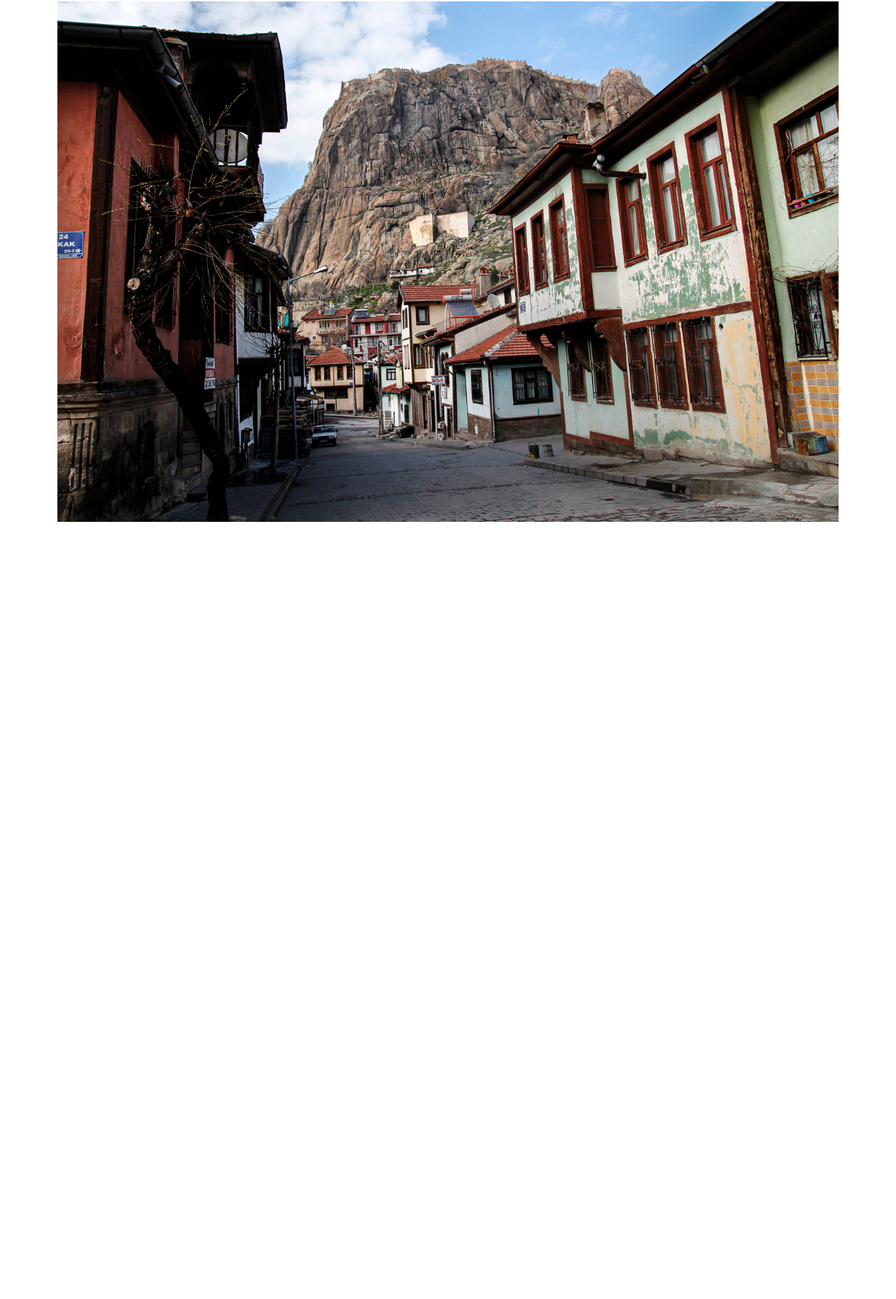
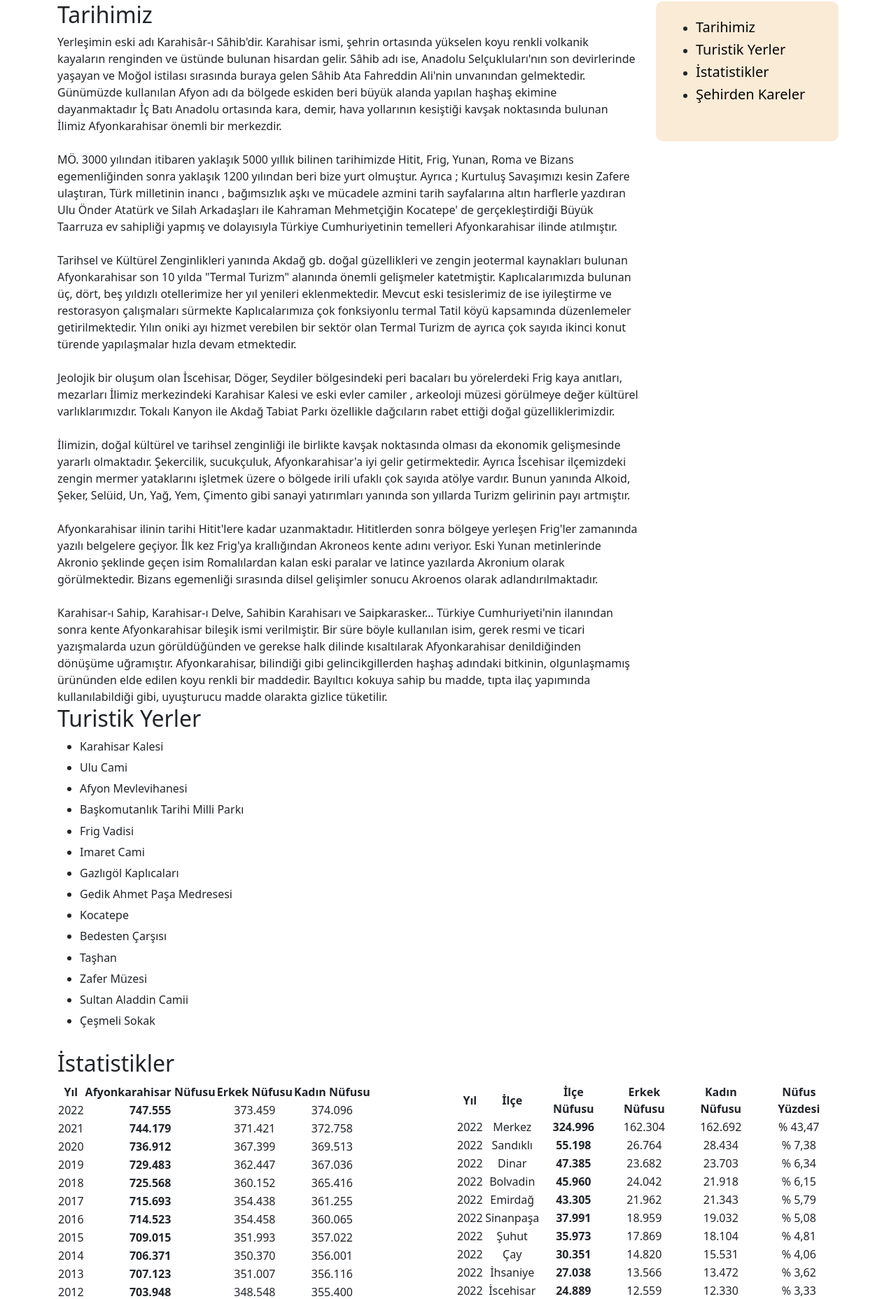
Before and after one commit to alitekes1/AfyonkarahisarVeBen, a PHP site: page /sehrim.html in a window 1280 px wide. Shown: the part 68-1925 px from the top of the page at 70% size. Before the commit the page ends 814 px from the top, so only its background shows below. Run offline with PHP 8.4, Linux system fonts and the light colour scheme.

Commit message:
şehrim.html'e bilgiler eklendi, aside oluşturuldu.

```diff
--- a/index.css
+++ b/index.css
@@ -150,3 +150,29 @@ element.style {
     width: 100%;
     height: 100%;
 }
+
+.sliderBoyut {
+    width: 100%;
+}
+
+aside {
+    background-color: antiquewhite;
+    border-radius: 10px;
+    padding: 25px;
+    height: 200px!important;
+    width: auto!important;
+}
+
+.ustbosluk {
+    padding-top: 100px;
+}
+
+th,
+td {
+    text-align: center;
+    /* hücre içeriğini ortalamak için */
+}
+a{
+    text-decoration: none;
+    color: #050505;
+}
--- a/sehrim.html
+++ b/sehrim.html
@@ -9,6 +9,13 @@
         integrity="sha384-EVSTQN3/azprG1Anm3QDgpJLIm9Nao0Yz1ztcQTwFspd3yD65VohhpuuCOmLASjC" crossorigin="anonymous">
     <link rel="stylesheet" href="index.css">
     <title>03 | Şehrimiz</title>
+    <!--FONT AWESOME-->
+    <link rel="stylesheet" href="https://cdnjs.cloudflare.com/ajax/libs/font-awesome/4.7.0/css/font-awesome.min.css">
+    <!--GOOGLE FONTS-->
+    <link rel="preconnect" href="https://fonts.gstatic.com">
+    <link href="https://fonts.googleapis.com/css2?family=Fredoka+One&family=Play&display=swap" rel="stylesheet">
+
+
 </head>
 
 <body>
@@ -39,7 +46,7 @@
                                 <a class="nav-link" href="hakkimda.html" target="_blank">Hakkımda</a>
                             </li>
                             <li class="nav-item">
-                                <a class="nav-link " href="iletisim.html"target="_blank">İletişim</a>
+                                <a class="nav-link " href="iletisim.html" target="_blank">İletişim</a>
                             </li>
 
                             <li class="nav-item">
@@ -51,21 +58,480 @@
             </nav>
         </div>
     </div>
+
     <div class="container">
+        <section class="row">
+            <div class="col-sm-9">
+                <h2 id="tarihimiz">Tarihimiz</h2>
+                Yerleşimin eski adı Karahisâr-ı Sâhib'dir. Karahisar ismi, şehrin ortasında yükselen koyu renkli
+                volkanik kayaların renginden ve üstünde bulunan hisardan gelir. Sâhib adı ise, Anadolu
+                Selçukluları'nın son devirlerinde yaşayan ve Moğol istilası sırasında buraya gelen Sâhib Ata
+                Fahreddin Ali'nin unvanından gelmektedir. Günümüzde kullanılan Afyon adı da bölgede eskiden beri
+                büyük alanda yapılan haşhaş ekimine dayanmaktadır
+                İç Batı Anadolu ortasında kara, demir, hava yollarının kesiştiği kavşak noktasında bulunan İlimiz
+                Afyonkarahisar önemli bir merkezdir.
+                <br><br>
+                MÖ. 3000 yılından itibaren yaklaşık 5000 yıllık bilinen tarihimizde Hitit, Frig, Yunan, Roma ve
+                Bizans egemenliğinden sonra yaklaşık 1200 yılından beri bize yurt olmuştur. Ayrıca ; Kurtuluş
+                Savaşımızı kesin Zafere ulaştıran, Türk milletinin inancı , bağımsızlık aşkı ve mücadele azmini
+                tarih sayfalarına altın harflerle yazdıran Ulu Önder Atatürk ve Silah Arkadaşları ile Kahraman
+                Mehmetçiğin Kocatepe' de gerçekleştirdiği Büyük Taarruza ev sahipliği yapmış ve dolayısıyla Türkiye
+                Cumhuriyetinin temelleri Afyonkarahisar ilinde atılmıştır.
+                <br><br>
+                Tarihsel ve Kültürel Zenginlikleri yanında Akdağ gb. doğal güzellikleri ve zengin jeotermal
+                kaynakları bulunan Afyonkarahisar son 10 yılda "Termal Turizm" alanında önemli gelişmeler
+                katetmiştir. Kaplıcalarımızda bulunan üç, dört, beş yıldızlı otellerimize her yıl yenileri
+                eklenmektedir. Mevcut eski tesislerimiz de ise iyileştirme ve restorasyon çalışmaları sürmekte
+                Kaplıcalarımıza çok fonksiyonlu termal Tatil köyü kapsamında düzenlemeler getirilmektedir. Yılın
+                oniki ayı hizmet verebilen bir sektör olan Termal Turizm de ayrıca çok sayıda ikinci konut türende
+                yapılaşmalar hızla devam etmektedir.
+                <br><br>
+                Jeolojik bir oluşum olan İscehisar, Döger, Seydiler bölgesindeki peri bacaları bu yörelerdeki Frig
+                kaya anıtları, mezarları İlimiz merkezindeki Karahisar Kalesi ve eski evler camiler , arkeoloji
+                müzesi görülmeye değer kültürel varlıklarımızdır. Tokalı Kanyon ile Akdağ Tabiat Parkı özellikle
+                dağcıların rabet ettiği doğal güzelliklerimizdir.
+                <br><br>
+                İlimizin, doğal kültürel ve tarihsel zenginliği ile birlikte kavşak noktasında olması da ekonomik
+                gelişmesinde yararlı olmaktadır. Şekercilik, sucukçuluk, Afyonkarahisar'a iyi gelir getirmektedir.
+                Ayrıca İscehisar ilçemizdeki zengin mermer yataklarını işletmek üzere o bölgede irili ufaklı çok
+                sayıda atölye vardır. Bunun yanında Alkoid, Şeker, Selüid, Un, Yağ, Yem, Çimento gibi sanayi
+                yatırımları yanında son yıllarda Turizm gelirinin payı artmıştır.
+                <br><br>
+                Afyonkarahisar ilinin tarihi Hitit'lere kadar uzanmaktadır. Hititlerden sonra bölgeye yerleşen
+                Frig'ler zamanında yazılı belgelere geçiyor. İlk kez Frig'ya krallığından Akroneos kente adını
+                veriyor. Eski Yunan metinlerinde Akronio şeklinde geçen isim Romalılardan kalan eski paralar ve
+                latince yazılarda Akronium olarak görülmektedir. Bizans egemenliği sırasında dilsel gelişimler
+                sonucu Akroenos olarak adlandırılmaktadır.
+                <br><br>
+                Karahisar-ı Sahip, Karahisar-ı Delve, Sahibin Karahisarı ve Saipkarasker... Türkiye Cumhuriyeti'nin
+                ilanından sonra kente Afyonkarahisar bileşik ismi verilmiştir. Bir süre böyle kullanılan isim, gerek
+                resmi ve ticari yazışmalarda uzun görüldüğünden ve gerekse halk dilinde kısaltılarak Afyonkarahisar
+                denildiğinden dönüşüme uğramıştır. Afyonkarahisar, bilindiği gibi gelincikgillerden haşhaş adındaki
+                bitkinin, olgunlaşmamış ürününden elde edilen koyu renkli bir maddedir. Bayıltıcı kokuya sahip bu
+                madde, tıpta ilaç yapımında kullanılabildiği gibi, uyuşturucu madde olarakta gizlice tüketilir.
+                <div>
+                    <h2 id="turistikyerler">Turistik Yerler</h2>
+                    <ul>
+                        <li>
+                            <h6>Karahisar Kalesi</h6>
+                        </li>
+                        <li>
+                            <h6>Ulu Cami</h6>
+                        </li>
+                        <li>
+                            <h6>Afyon Mevlevihanesi</h6>
+                        </li>
+                        <li>
+                            <h6>Başkomutanlık Tarihi Milli Parkı </h6>
+                        </li>
+                        <li>
+                            <h6>Frig Vadisi</h6>
+                        </li>
+                        <li>
+                            <h6>Imaret Cami</h6>
+                        </li>
+                        <li>
+                            <h6>Gazlıgöl Kaplıcaları</h6>
+                        </li>
+                        <li>
+                            <h6>Gedik Ahmet Paşa Medresesi</h6>
+                        </li>
+                        <li>
+                            <h6>Kocatepe </h6>
+                        </li>
+                        <li>
+                            <h6>Bedesten Çarşısı</h6>
+                        </li>
+                        <li>
+                            <h6>Taşhan</h6>
+                        </li>
+                        <li>
+                            <h6>Zafer Müzesi</h6>
+                        </li>
+                        <li>
+                            <h6>Sultan Aladdin Camii</h6>
+                        </li>
+                        <li>
+                            <h6>Çeşmeli Sokak</h6>
+                        </li>
+                    </ul>
+                </div>
+            </div>
+            <div class="col">
+                <aside class="col-sm-3" style="position: sticky; top: 20px;;">
+                    <!--sticky özelliğiyle aside hareket etmesi sağlandı-->
+                    <ul>
+                        <li>
+                            <a href="#tarihimiz">
+                                <h5>Tarihimiz</h5>
+                            </a>
+                        </li>
+                        <li>
+                            <a href="#turistikyerler">
+                                <h5>Turistik Yerler</h5>
+                            </a>
+                        </li>
+                        <li>
+                            <a href="#istatistikler">
+                                <h5>İstatistikler</h5>
+                            </a>
+                        </li>
+                        <li>
+                            <a href="#sehirdenkareler">
+                                <h5>Şehirden Kareler</h5>
+                            </a>
+                        </li>
+                    </ul>
+                </aside>
+            </div>
+
+    </div>
+    <div class="container mt-3">
         <div class="row">
+            <h2 id="istatistikler">İstatistikler</h2>
+            <div class="col-sm-6">
+                <table class="pure-table pure-table-bordered pure-table-striped">
+                    <tbody class="baslik">
+                        <tr>
+                            <th class="baslik">Yıl</th>
+                            <th class="baslik">Afyonkarahisar Nüfusu</th>
+                            <th class="baslik">Erkek Nüfusu</th>
+                            <th class="baslik">Kadın Nüfusu</th>
+                        </tr>
+                        <tr>
+                            <td>2022</td>
+                            <td><strong>747.555</strong></td>
+                            <td>373.459</td>
+                            <td>374.096</td>
+                        </tr>
+                        <tr>
+                            <td>2021</td>
+                            <td><strong>744.179</strong></td>
+                            <td>371.421</td>
+                            <td>372.758</td>
+                        </tr>
+                        <tr>
+                            <td>2020</td>
+                            <td><strong>736.912</strong></td>
+                            <td>367.399</td>
+                            <td>369.513</td>
+                        </tr>
+                        <tr>
+                            <td>2019</td>
+                            <td><strong>729.483</strong></td>
+                            <td>362.447</td>
+                            <td>367.036</td>
+                        </tr>
+                        <tr>
+                            <td>2018</td>
+                            <td><strong>725.568</strong></td>
+                            <td>360.152</td>
+                            <td>365.416</td>
+                        </tr>
+                        <tr>
+                            <td>2017</td>
+                            <td><strong>715.693</strong></td>
+                            <td>354.438</td>
+                            <td>361.255</td>
+                        </tr>
+                        <tr>
+                            <td>2016</td>
+                            <td><strong>714.523</strong></td>
+                            <td>354.458</td>
+                            <td>360.065</td>
+                        </tr>
+                        <tr>
+                            <td>2015</td>
+                            <td><strong>709.015</strong></td>
+                            <td>351.993</td>
+                            <td>357.022</td>
+                        </tr>
+                        <tr>
+                            <td>2014</td>
+                            <td><strong>706.371</strong></td>
+                            <td>350.370</td>
+                            <td>356.001</td>
+                        </tr>
+                        <tr>
+                            <td>2013</td>
+                            <td><strong>707.123</strong></td>
+                            <td>351.007</td>
+                            <td>356.116</td>
+                        </tr>
+                        <tr>
+                            <td>2012</td>
+                            <td><strong>703.948</strong></td>
+                            <td>348.548</td>
+                            <td>355.400</td>
+                        </tr>
+                        <tr>
+                            <td>2011</td>
+                            <td><strong>698.626</strong></td>
+                            <td>347.311</td>
+                            <td>351.315</td>
+                        </tr>
+                        <tr>
+                            <td>2010</td>
+                            <td><strong>697.559</strong></td>
+                            <td>344.822</td>
+                            <td>352.737</td>
+                        </tr>
+                        <tr>
+                            <td>2009</td>
+                            <td><strong>701.326</strong></td>
+                            <td>348.194</td>
+                            <td>353.132</td>
+                        </tr>
+                        <tr>
+                            <td>2008</td>
+                            <td><strong>697.365</strong></td>
+                            <td>345.899</td>
+                            <td>351.466</td>
+                        </tr>
+                        <tr>
+                            <td>2007</td>
+                            <td><strong>701.572</strong></td>
+                            <td>348.589</td>
+                            <td>352.983</td>
+                        </tr>
+                    </tbody>
+                </table>
+            </div>
+            <div class="col-sm-6">
+                <table class="pure-table pure-table-bordered pure-table-striped">
+                    <tbody>
+                        <tr>
+                            <th>Yıl</th>
+                            <th>İlçe</th>
+                            <th>İlçe Nüfusu</th>
+                            <th>Erkek Nüfusu</th>
+                            <th>Kadın Nüfusu</th>
+                            <th>Nüfus Yüzdesi</th>
+                        </tr>
+                        <tr>
+                            <td>2022</td>
+                            <td>
+                                Merkez
+                            </td>
+                            <td><strong>324.996</strong></td>
+                            <td>162.304</td>
+                            <td>162.692</td>
+                            <td>% 43,47</td>
+                        </tr>
+                        <tr>
+                            <td>2022</td>
+                            <td>
+                                Sandıklı
+                            </td>
+                            <td><strong>55.198</strong></td>
+                            <td>26.764</td>
+                            <td>28.434</td>
+                            <td>% 7,38</td>
+                        </tr>
+                        <tr>
+                            <td>2022</td>
+                            <td>
+                                Dinar
+                            </td>
+                            <td><strong>47.385</strong></td>
+                            <td>23.682</td>
+                            <td>23.703</td>
+                            <td>% 6,34</td>
+                        </tr>
+                        <tr>
+                            <td>2022</td>
+                            <td>
+                                Bolvadin
+                            </td>
+                            <td><strong>45.960</strong></td>
+                            <td>24.042</td>
+                            <td>21.918</td>
+                            <td>% 6,15</td>
+                        </tr>
+                        <tr>
+                            <td>2022</td>
+                            <td>
+                                Emirdağ
+                            </td>
+                            <td><strong>43.305</strong></td>
+                            <td>21.962</td>
+                            <td>21.343</td>
+                            <td>% 5,79</td>
+                        </tr>
+                        <tr>
+                            <td>2022</td>
+                            <td>
+                                Sinanpaşa
+                            </td>
+                            <td><strong>37.991</strong></td>
+                            <td>18.959</td>
+                            <td>19.032</td>
+                            <td>% 5,08</td>
+                        </tr>
+                        <tr>
+                            <td>2022</td>
+                            <td>
+                                Şuhut
+                            </td>
+                            <td><strong>35.973</strong></td>
+                            <td>17.869</td>
+                            <td>18.104</td>
+                            <td>% 4,81</td>
+                        </tr>
+                        <tr>
+                            <td>2022</td>
+                            <td>
+                                Çay
+                            </td>
+                            <td><strong>30.351</strong></td>
+                            <td>14.820</td>
+                            <td>15.531</td>
+                            <td>% 4,06</td>
+                        </tr>
+                        <tr>
+                            <td>2022</td>
+                            <td>
+                                İhsaniye
+                            </td>
+                            <td><strong>27.038</strong></td>
+                            <td>13.566</td>
+                            <td>13.472</td>
+                            <td>% 3,62</td>
+                        </tr>
+                        <tr>
+                            <td>2022</td>
+                            <td>
+                                İscehisar
+                            </td>
+                            <td><strong>24.889</strong></td>
+                            <td>12.559</td>
+                            <td>12.330</td>
+                            <td>% 3,33</td>
+                        </tr>
+                        <tr>
+                            <td>2022</td>
+                            <td>
+                                Sultandağı
+                            </td>
+                            <td><strong>14.037</strong></td>
+                            <td>6.773</td>
+                            <td>7.264</td>
+                            <td>% 1,88</td>
+                        </tr>
+                        <tr>
+                            <td>2022</td>
+                            <td>
+                                Çobanlar
+                            </td>
+                            <td><strong>14.034</strong></td>
+                            <td>7.068</td>
+                            <td>6.966</td>
+                            <td>% 1,88</td>
+                        </tr>
+                        <tr>
+                            <td>2022</td>
+                            <td>Dazkırı
+                            </td>
+                            <td><strong>11.432</strong></td>
+                            <td>5.755</td>
+                            <td>5.677</td>
+                            <td>% 1,53</td>
+                        </tr>
+                        <tr>
+                            <td>2022</td>
+                            <td>Başmakçı</td>
+                            <td><strong>9.353</strong></td>
+                            <td>4.647</td>
+                            <td>4.706</td>
+                            <td>% 1,25</td>
+                        </tr>
+                        <tr>
+                            <td>2022</td>
+                            <td>Hocalar
+                            </td>
+                            <td><strong>8.743</strong></td>
+                            <td>4.350</td>
+                            <td>4.393</td>
+                            <td>% 1,17</td>
+                        </tr>
+                        <tr>
+                            <td>2022</td>
+                            <td>
+                                Bayat
+                            </td>
+                            <td><strong>7.679</strong></td>
+                            <td>3.796</td>
+                            <td>3.883</td>
+                            <td>% 1,03</td>
+                        </tr>
+
+                    </tbody>
+                </table>
+            </div>
+        </div>
+    </div><!--istatistikler-->
+    <div class="container mt-3">
+        <div class="row sliderBoyut">
             <div class="col-sm-12">
-                <img src="images/Afyonkarahisar_Kalesi_9.jpg" height=100% width="100%" alt="">
+                <h2 id="sehirdenkareler" style="text-align:center ;">--------Şehirden Kareler--------</h2>
+                <div id="carouselExampleAutoplaying" class="carousel slide " data-bs-ride="carousel">
+                    <div class="carousel-inner">
+                        <div class="carousel-item active">
+                            <img src="images/Afyonkarahisar_Kalesi_9.jpg" class="d-block w-100 object-fit resim-boyut"
+                                alt="...">
+                        </div>
+                        <div class="carousel-item">
+                            <img src="images/depositphotos_648289262-stock-photo-phrygian-valley-gerdekkaya-rock-mausoleum.jpg"
+                                class="d-block w-100 object-fit resim-boyut" alt="...">
+                        </div>
+                        <div class="carousel-item">
+                            <img src="images/ebergölü.jpg" class="d-block w-100 object-fit resim-boyut" alt="...">
+                        </div>
+                    </div>
+                    <button class="carousel-control-prev" type="button" data-bs-target="#carouselExampleAutoplaying"
+                        data-bs-slide="prev">
+                        <span class="carousel-control-prev-icon" aria-hidden="true"></span>
+                        <span class="visually-hidden">Previous</span>
+                    </button>
+                    <button class="carousel-control-next" type="button" data-bs-target="#carouselExampleAutoplaying"
+                        data-bs-slide="next">
+                        <span class="carousel-control-next-icon" aria-hidden="true"></span>
+                        <span class="visually-hidden">Next</span>
+                    </button>
                 </div>
 
             </div>
         </div>
+    </div><!--silder-->
+    </section>
+    </div>
 
-
-
-
+    <div class=" mt-4">
+        <footer style="width: 100% z-index=0;">
+            <div class="footer bg-dark">
+                <div class="col">
+                    <a href="https://www.linkedin.com/in/ali-teke%C5%9F-b23aba247/" target="_blank "><i
+                            class="fa fa-linkedin height=10px" style="margin: 20px; color: blanchedalmond;"></i>
+                    </a>
+                    <a href="https://github.com/alitekes1" target="_blank"><i class="fa fa-github"
+                            style="color: antiquewhite;"></i>
+                    </a>
+                </div>
+                <div class="row">
+                    <ul>
+                        <li><a href="#">Afyonkarahisar</a></li>
+                        <li><a href="sehrim.html">Şehrim</a></li>
+                        <li><a href="mirasimiz.html">Mirasımız</a></li>
+                        <li><a href="takimimiz.html">Takımımız </a></li>
+                        <li><a href="hakkimda.html">Hakkımda</a></li>
+                    </ul>
+                </div>
+            </div>
+        </footer>
+    </div>
     <script src="https://cdn.jsdelivr.net/npm/bootstrap@5.0.2/dist/js/bootstrap.bundle.min.js"
-        integrity="sha384-MrcW6ZMFYlzcLA8Nl+NtUVF0sA7MsXsP1UyJoMp4YLEuNSfAP+JcXn/tWtIaxVXM"
-        crossorigin="anonymous"></script>
+        integrity="sha384-MrcW6ZMFYlzcLA8Nl+NtUVF0sA7MsXsP1UyJoMp4YLEuNSfAP+JcXn/tWtIaxVXM" crossorigin="anonymous">
+        </script>
 
 </body>
 
```
Also changed, not shown: mainPage.html (+11 -11 lines). Lines whose indentation alone changed are shown as unchanged.
